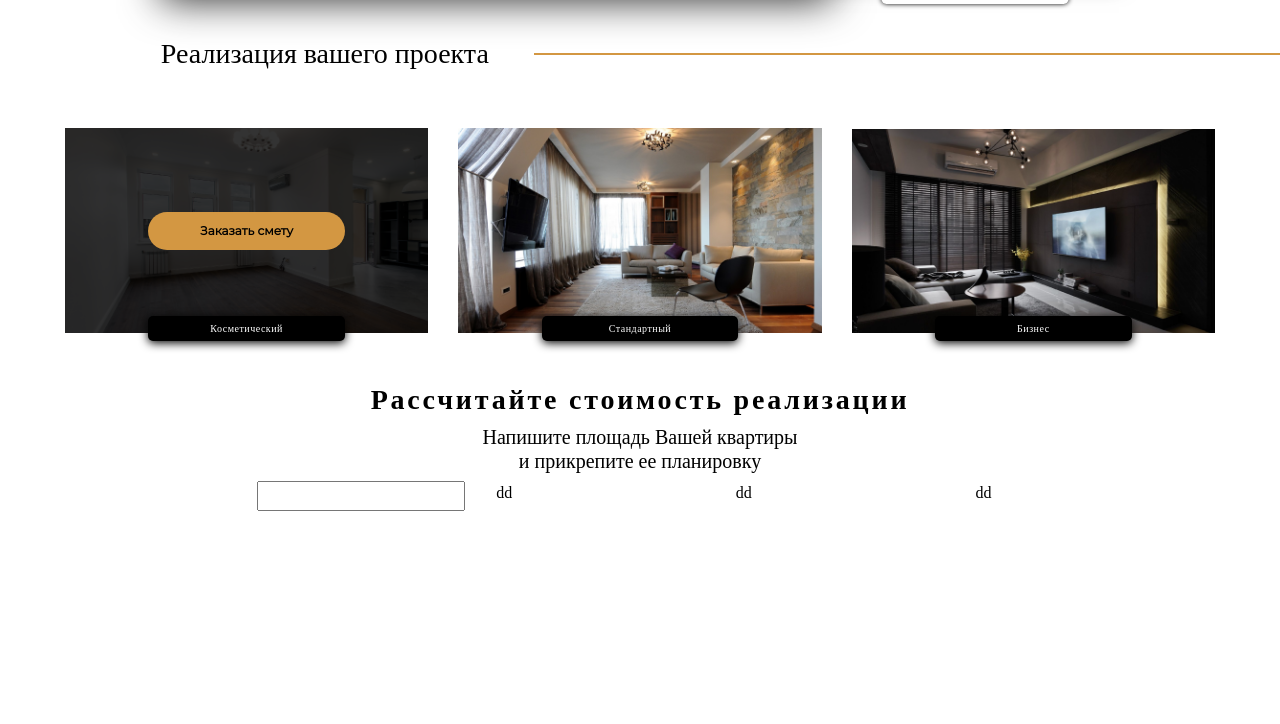
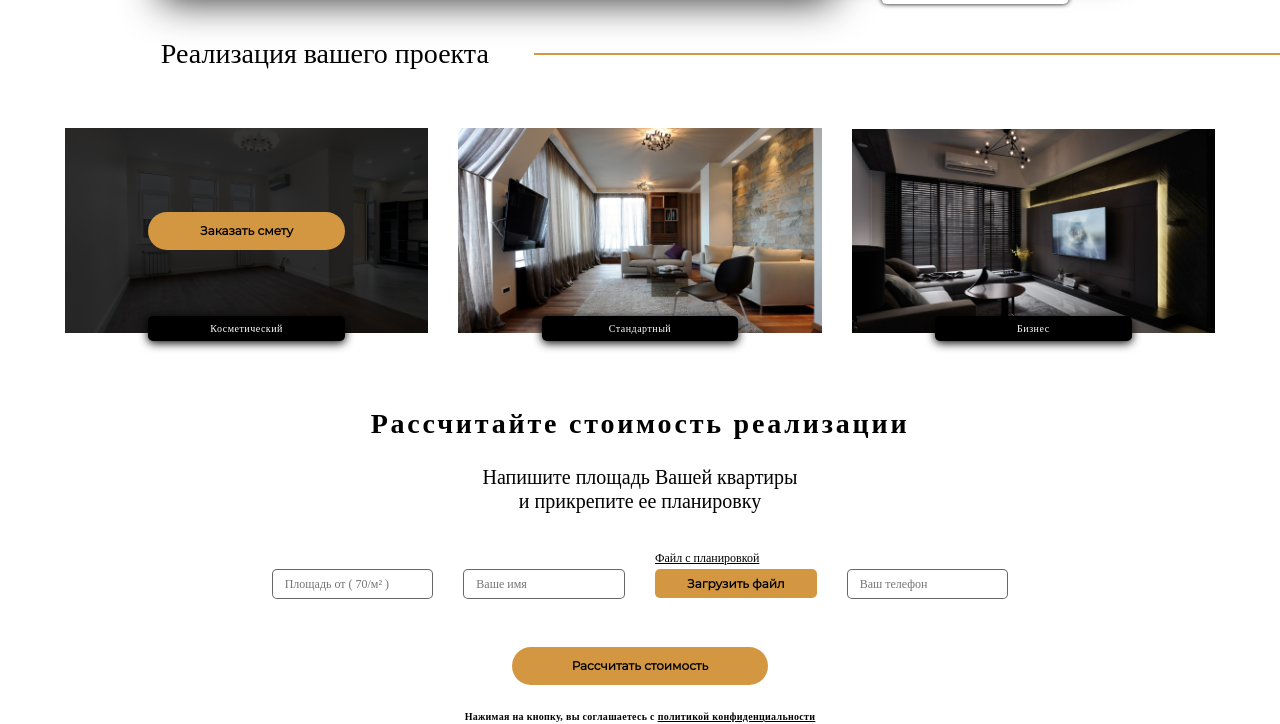
Before and after one commit to IDSAD-XL/a_di, a website: page A_Di/index.html in a window 1280 px wide. Shown: the part 3371-4095 px from the top of the page. Before the commit the page ends 3882 px from the top, so only its background shows below. Drawn offline with Linux system fonts and the light colour scheme; files whose address does not match are found by name.

Commit message:
calculator

```diff
--- a/#src/js/common.js
+++ b/#src/js/common.js
@@ -16,3 +16,9 @@ $('#headerSlider').slick({
 		return '<div class="dot"></div>';
 	}
 });
+
+
+$('#realizationCalcPlanUpload').on('change', function () {
+	let name = this.files[0].name;
+	$('#realizationUploadedPlanName').text(name);
+})
--- a/#src/sass/_projects.sass
+++ b/#src/sass/_projects.sass
@@ -126,3 +126,38 @@
 	position: absolute
 	bottom: -8px
 	z-index: 3
+
+.realization_calculator_input-wrapper
+	margin: 0 -15px
+
+.realization_calculator_input-inner
+	position: relative
+	padding: 0 15px
+
+.realization_calculator__input
+	border: 1px solid rgba(0,0,0,.6)
+	border-radius: 5px
+	min-height: 30px
+	font-size: 12px
+	text-indent: 10px
+	width: 100%
+
+#realizationCalcPlanUpload + span
+	position: absolute
+	top: -20px
+	font-size: 12px
+	text-decoration: underline
+
+#realizationCalcPlanUpload + label
+	width: 100%
+	height: 30px
+
+.realization_calculator_button-wrapper
+	text-align: center
+	span
+		font-weight: 600
+		font-size: 10px
+		color: #000
+		letter-spacing: 0.03em
+		a
+			color: #000
--- a/#src/sass/style.sass
+++ b/#src/sass/style.sass
@@ -71,6 +71,7 @@ body
 	line-height: 15px
 	color: #000
 	font-weight: 700
+	cursor: pointer
 
 .btn:hover
 	background-color: #000
@@ -97,6 +98,13 @@ body
 	font-size: 10px
 	letter-spacing: 0.05em
 	min-height: 25px
+	display: flex
+	justify-content: center
+	align-items: center
+
+.btn-square
+	background: $orange
+	border-radius: 5px
 	display: flex
 	justify-content: center
 	align-items: center
--- a/A_Di/index.html
+++ b/A_Di/index.html
@@ -366,20 +366,41 @@
 			</div>
 		</div>
 		<div class="row realization_calculator">
-			<div class="row">
-				<h3 class="heading-sec text-center">Рассчитайте стоимость реализации</h3>
+			<div class="row mb-5">
+				<h3 class="heading-sec text-center mb-4 mt-4">Рассчитайте стоимость реализации</h3>
 				<h5 class="text-center">Напишите площадь Вашей квартиры <br>
 					и прикрепите ее планировку </h5>
 			</div>
-			<div class="row">
+			<div class="row realization_calculator_inputs">
+
 				<div class="col-2"></div>
-				<div class="col-10 row">
-					<div class="col-3">
-						<input type="text" name="" id="">
-					</div>
-					<div class="col-3">dd</div>
-					<div class="col-3">dd</div>
-					<div class="col-3">dd</div>
+				<div class="col-8 row realization_calculator_inputs-wrapper">
+					<form class="row" action="">
+						<div class="row">
+							<div class="col-3 realization_calculator_input-inner">
+								<input class="realization_calculator__input" type="text" name="" id=""
+									placeholder="Площадь от ( 70/м² )">
+							</div>
+							<div class="col-3 realization_calculator_input-inner">
+								<input class="realization_calculator__input" type="text" name="" placeholder="Ваше имя">
+							</div>
+							<div class="col-3 realization_calculator_input-inner">
+								<input id="realizationCalcPlanUpload" class="realization_calculator__input" type="file"
+									name="" placeholder="Загрузить файл" hidden>
+								<span id="realizationUploadedPlanName">Файл с планировкой</span>
+								<label class="btn btn-square" for="realizationCalcPlanUpload">Загрузить файл</label>
+							</div>
+							<div class="col-3 realization_calculator_input-inner">
+								<input class="realization_calculator__input" type="text" name=""
+									placeholder="Ваш телефон">
+							</div>
+						</div>
+						<div class="row mt-5 realization_calculator_button-wrapper">
+							<button class="col-4 btn btn-o mx-auto mb-4">Рассчитать стоимость </button>
+							<span>Нажимая на кнопку, вы соглашаетесь с <a href="">политикой
+									конфиденциальности</a></span>
+						</div>
+					</form>
 				</div>
 				<div class="col-2"></div>
 			</div>
--- a/A_Di/js/common.js
+++ b/A_Di/js/common.js
@@ -16,3 +16,9 @@ $('#headerSlider').slick({
 		return '<div class="dot"></div>';
 	}
 });
+
+
+$('#realizationCalcPlanUpload').on('change', function () {
+	let name = this.files[0].name;
+	$('#realizationUploadedPlanName').text(name);
+})
```
Also changed, not shown: #src/_projects.html (+31 -10 lines), A_Di/css/style.css, A_Di/css/style.min.css, A_Di/js/common.min.js.
